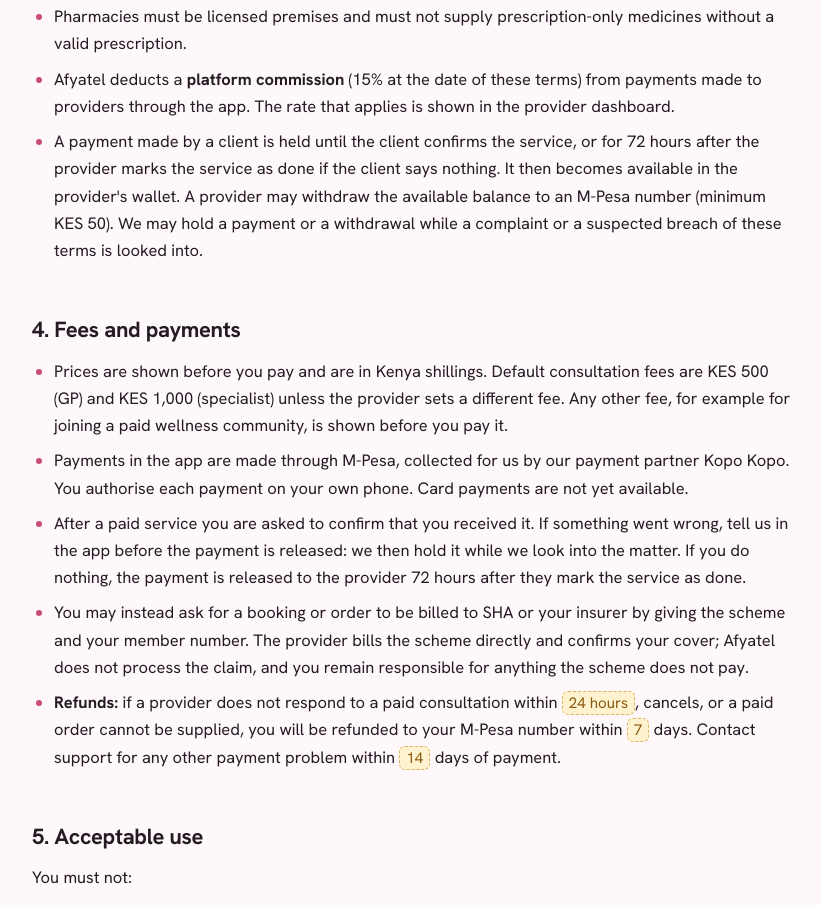
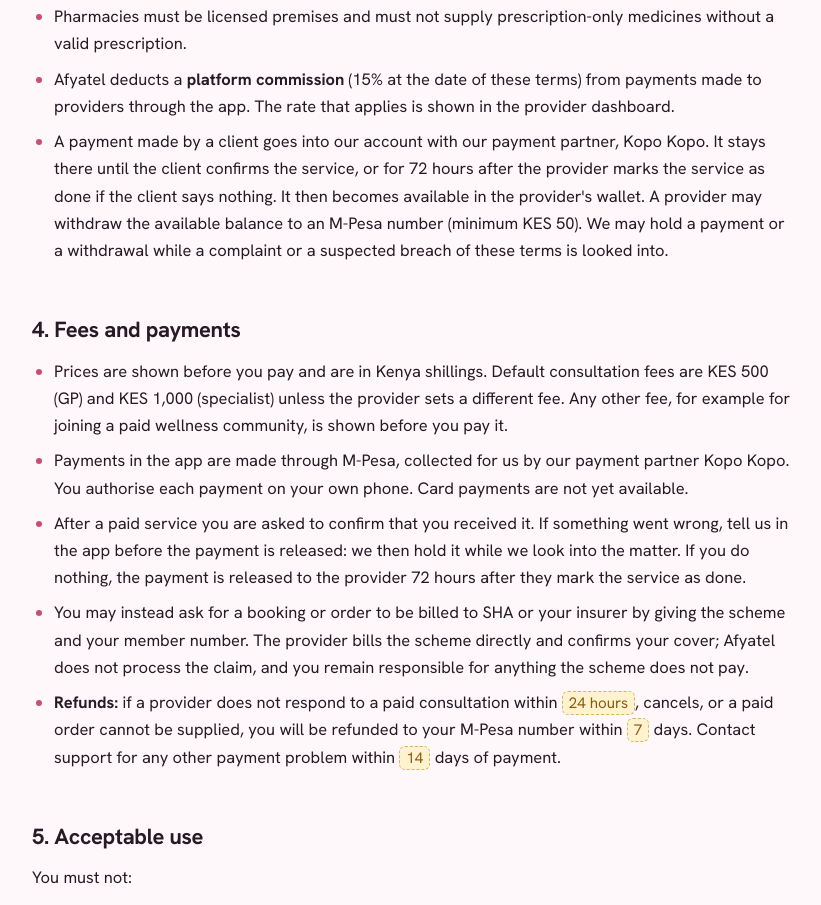
Before and after one commit to Afyatel-Org/afyatel-org.github.io, a plain HTML site: page terms.html in a window 1280 px wide. Shown: the part 1672-2577 px from the top of the page, without its empty margins (226-1047 px from the left). Drawn offline with Linux system fonts and the light colour scheme.

Commit message:
Terms: payments are received into the Kopo Kopo account

```diff
--- a/terms.html
+++ b/terms.html
@@ -73,7 +73,7 @@
 <h2>2. Eligibility and accounts</h2>
 <ul><li>You must be <strong>18 or older</strong>. A parent or guardian may seek care for a child through their own account.</li><li>Give true, current information, and keep your email and phone secure. You are responsible for activity on your account.</li><li>One person, one account. Do not impersonate anyone.</li></ul>
 <h2>3. Healthcare providers</h2>
-<ul><li>Providers must hold a current licence from their regulatory body (KMPDC, Clinical Officers Council, Nursing Council of Kenya, Pharmacy and Poisons Board or KMLTTB) and must keep it valid. Ambulance services must hold a current operating permit. We check licences and permits before approval but do not guarantee any provider's work.</li><li>Providers must follow their professional code, the KMPDC telemedicine guidelines, and the Digital Health Act, 2023, keep patient information confidential, and use patient data only to care for that patient.</li><li>Pharmacies must be licensed premises and must not supply prescription-only medicines without a valid prescription.</li><li>Afyatel deducts a <strong>platform commission</strong> (15% at the date of these terms) from payments made to providers through the app. The rate that applies is shown in the provider dashboard.</li><li>A payment made by a client is held until the client confirms the service, or for 72 hours after the provider marks the service as done if the client says nothing. It then becomes available in the provider's wallet. A provider may withdraw the available balance to an M-Pesa number (minimum KES 50). We may hold a payment or a withdrawal while a complaint or a suspected breach of these terms is looked into.</li></ul>
+<ul><li>Providers must hold a current licence from their regulatory body (KMPDC, Clinical Officers Council, Nursing Council of Kenya, Pharmacy and Poisons Board or KMLTTB) and must keep it valid. Ambulance services must hold a current operating permit. We check licences and permits before approval but do not guarantee any provider's work.</li><li>Providers must follow their professional code, the KMPDC telemedicine guidelines, and the Digital Health Act, 2023, keep patient information confidential, and use patient data only to care for that patient.</li><li>Pharmacies must be licensed premises and must not supply prescription-only medicines without a valid prescription.</li><li>Afyatel deducts a <strong>platform commission</strong> (15% at the date of these terms) from payments made to providers through the app. The rate that applies is shown in the provider dashboard.</li><li>A payment made by a client goes into our account with our payment partner, Kopo Kopo. It stays there until the client confirms the service, or for 72 hours after the provider marks the service as done if the client says nothing. It then becomes available in the provider's wallet. A provider may withdraw the available balance to an M-Pesa number (minimum KES 50). We may hold a payment or a withdrawal while a complaint or a suspected breach of these terms is looked into.</li></ul>
 <h2>4. Fees and payments</h2>
 <ul><li>Prices are shown before you pay and are in Kenya shillings. Default consultation fees are KES 500 (GP) and KES 1,000 (specialist) unless the provider sets a different fee. Any other fee, for example for joining a paid wellness community, is shown before you pay it.</li><li>Payments in the app are made through M-Pesa, collected for us by our payment partner Kopo Kopo. You authorise each payment on your own phone. Card payments are not yet available.</li><li>After a paid service you are asked to confirm that you received it. If something went wrong, tell us in the app before the payment is released: we then hold it while we look into the matter. If you do nothing, the payment is released to the provider 72 hours after they mark the service as done.</li><li>You may instead ask for a booking or order to be billed to SHA or your insurer by giving the scheme and your member number. The provider bills the scheme directly and confirms your cover; Afyatel does not process the claim, and you remain responsible for anything the scheme does not pay.</li><li><strong>Refunds:</strong> if a provider does not respond to a paid consultation within <mark>24 hours</mark>, cancels, or a paid order cannot be supplied, you will be refunded to your M-Pesa number within <mark>7</mark> days. Contact support for any other payment problem within <mark>14</mark> days of payment.</li></ul>
 <h2>5. Acceptable use</h2>
```
Also changed, not shown: privacy-policy.html (+1 -1 lines).
